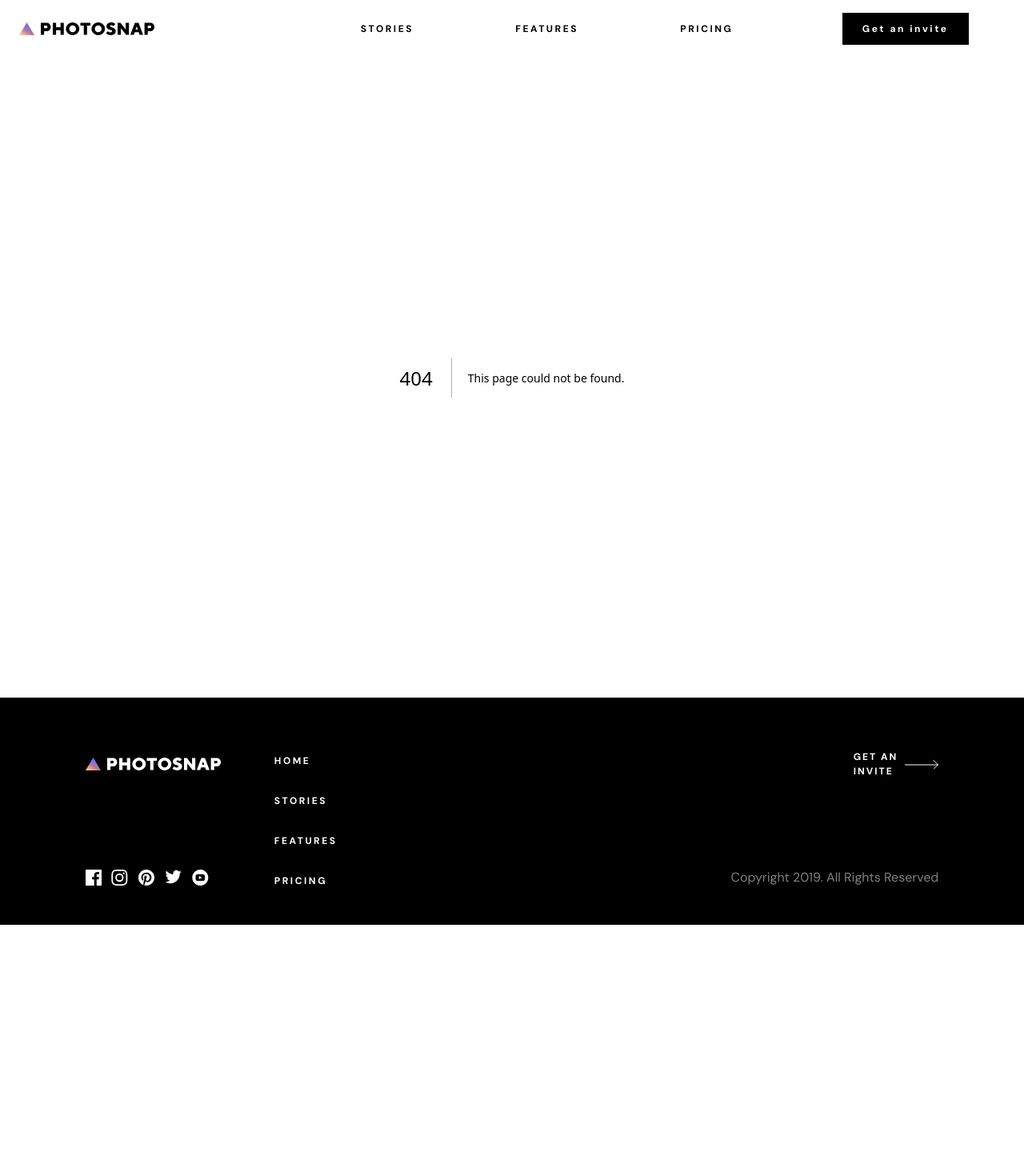
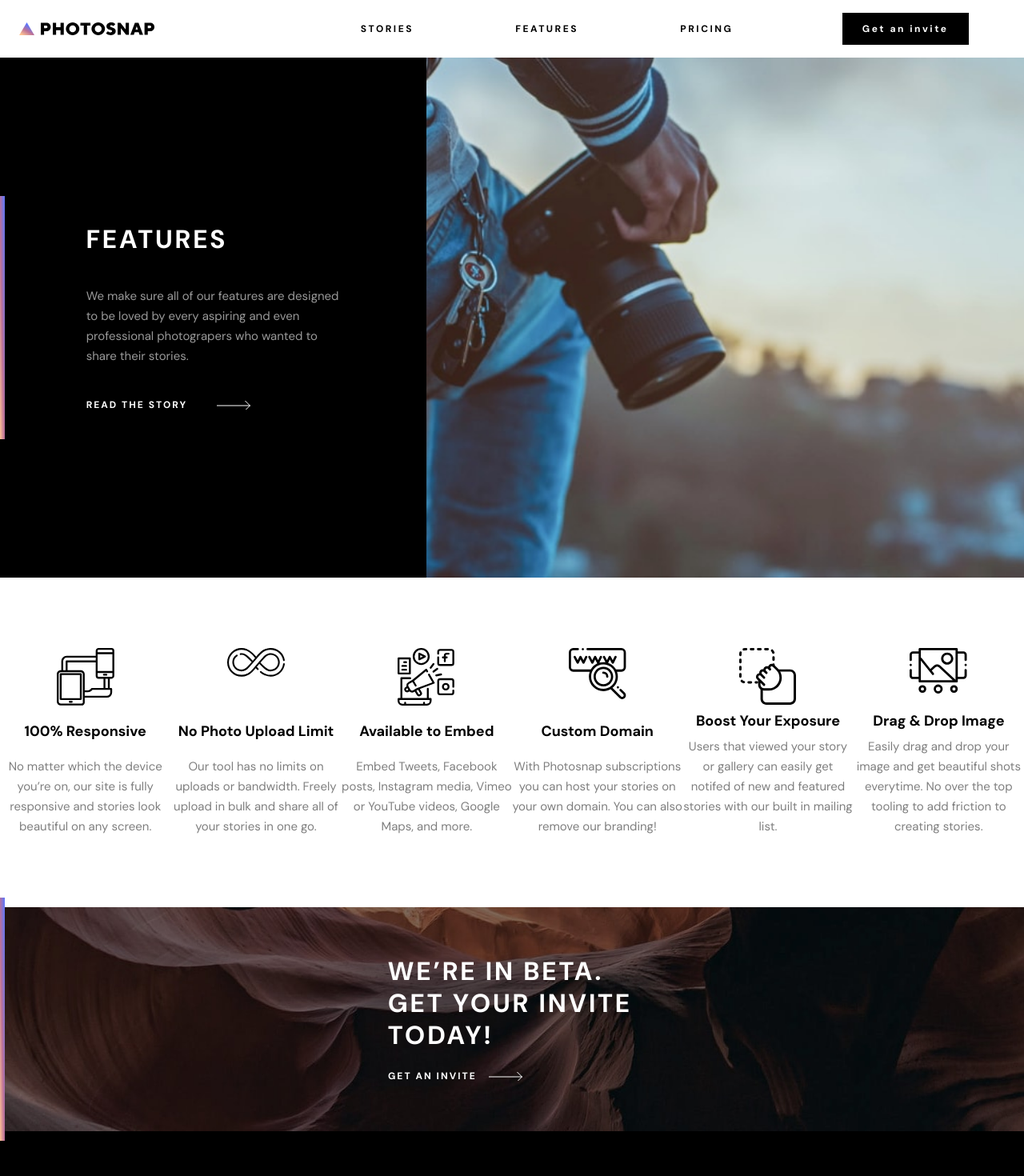
Before and after one commit to reactaleks/photosnap-nextjs, a Next.js app: page /features in a window 1280 px wide. Before the commit this address had no page. Shown: the top 1470 px of the page at 80% size. Before the commit the page ends 1156 px from the top, so only its background shows below. Built offline with nearby package versions, Linux system fonts and the light colour scheme.

Commit message:
added. call to action component.

```diff
--- /dev/null
+++ b/app/features/page.jsx
@@ -0,0 +1,23 @@
+import CallToAction from "@/components/call_to_action_component/CallToActionComponent";
+import FeatureSection from "@/components/feture_section_component/FeatureSectionComponent";
+import Story from "@/components/story_component/StoryComponent";
+export default function Home() {
+    const storyData = [
+        {
+          'imageLink': '/assets/features/desktop/hero.jpg',
+          'imageWidth': 830,
+          'imageHeight': 650,
+          'storyTitle': 'FEATURES',
+          'storyDescription': "We make sure all of our features are designed to be loved by every aspiring and even professional photograpers who wanted to share their stories.",
+          'linkText': 'read the story',
+          'link': ''
+        }
+      ]
+  return (
+    <main className="min-h-screen">
+        <Story storyData={storyData}/>
+        <FeatureSection/>
+        <CallToAction/>
+    </main>
+  );
+}
--- a/app/page.js
+++ b/app/page.js
@@ -37,7 +37,7 @@ export default function Home() {
     <main className="min-h-screen">
       <Story storyData={storyData}/>
       <ImageStory numberToDisplay={4}/>
-      <FeatureSection featuresToShow={6}/>
+      <FeatureSection featuresToShow={3}/>
     </main>
   );
 }
--- /dev/null
+++ b/app/pricing/page.jsx
@@ -0,0 +1,19 @@
+import Story from "@/components/story_component/StoryComponent";
+export default function Home() {
+    const storyData = [
+        {
+          'imageLink': '/assets/pricing/desktop/hero.jpg',
+          'imageWidth': 830,
+          'imageHeight': 650,
+          'storyTitle': ' PRICING',
+          'storyDescription': "Create a your stories, Photosnap is a platform for photographers and visual storytellers. It’s the simple way to create and share your photos.",
+          'linkText': 'read the story',
+          'link': ''
+        }
+      ]
+  return (
+    <main className="min-h-screen">
+        <Story storyData={storyData}/>
+    </main>
+  );
+}
--- /dev/null
+++ b/components/call_to_action_component/CallToActionComponent.jsx
@@ -0,0 +1,19 @@
+import LinkMore from "../shared_ui_components/Link_MoreComponent"
+import Image from "next/image"
+export default function CallToAction() {
+    return (
+        <div className="h-[280px] w-full bg-orange-500 relative flex justify-center items-center">
+        <div className={` w-[128px] h-[6px]  absolute top-0 left-8 md:top-auto md:left-0 md:h-[304px] md:w-[6px] bg-gradient-to-tr from-[#FFC593] from-0% via-[#BC7198] via-45% to-[#5A77FF]`}></div>
+
+          <div className="absolute text-white w-[310px] h-[160px] flex flex-col justify-between">
+            <div className="text-[32px] leading-[40px] tracking-[3.33px] font-bold uppercase">We’re in beta.
+            Get your invite today!</div>
+            <div className="w-[168px]">
+                <LinkMore linkText={'get an invite'}/>
+
+            </div>
+          </div>
+          <Image src={'/assets/shared/desktop/bg-beta.jpg'} width={1440} height={280} className="object-fill w-full h-full"/>
+        </div>
+    )
+}
```
